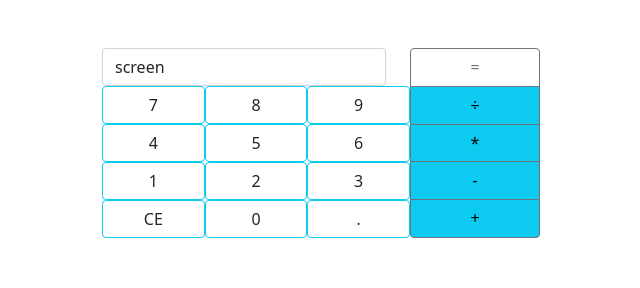
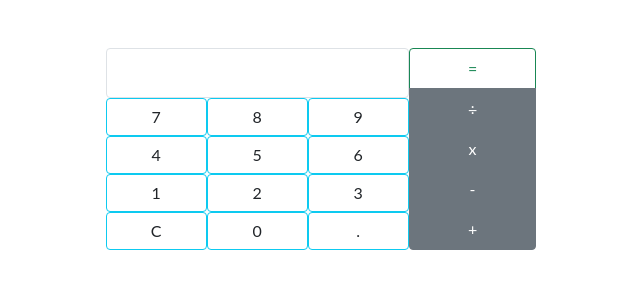
Before and after one commit to zahra315/calculator-js, a plain HTML site: page index.html in a window 1280 px wide. Shown: the whole page, without its empty margins (285-925 px from the left). Drawn offline with nearby package versions, Linux system fonts and the light colour scheme.

Commit message:
vanilla js calculator

```diff
--- a/assets/js/script.js
+++ b/assets/js/script.js
@@ -0,0 +1,92 @@
+var memory = "0",
+  current = "0",
+  operation = 0;
+const maxChar = 10;
+const display = document.querySelector(".display p");
+
+// Adding a value to screen
+function displayValue(dig) {
+  if (eval(current) === 0 && current.indexOf(".") === -1) {
+    current = dig;
+  } else {
+    current += dig;
+  }
+
+  display.innerHTML = current;
+}
+// Adding a decimal.
+function addDecimal() {
+  if (current.length === 0) {
+    current = "0.";
+  } else if (current.indexOf(".") === -1) {
+    current += ".";
+  }
+
+  display.innerHTML = current;
+}
+
+// Clear everything
+function allClear() {
+  current = "0";
+  Operation = 0;
+  memory = "0";
+
+  display.innerHTML = current;
+}
+
+/** The priorities of operators is
+multiply *	    1
+divide /	    2
+addition	+   3
+subtraction -	4
+ */
+function addOperation(op) {
+  if (operation !== 0) {
+    calculate();
+  }
+  if (op.indexOf("*") > -1) {
+    operation = 1;
+  }
+  if (op.indexOf("/") > -1) {
+    operation = 2;
+  }
+  if (op.indexOf("+") > -1) {
+    operation = 3;
+  }
+  if (op.indexOf("-") > -1) {
+    operation = 4;
+  }
+
+  memory = current;
+  current = "";
+
+  display.innerHTML = current;
+}
+
+// Calculate function
+function calculate() {
+  if (operation === 1) {
+    current = eval(memory) * eval(current);
+  }
+
+  if (operation === 2) {
+    if (eval(current) !== 0) {
+      current = eval(memory) / eval(current);
+    } else {
+      current = "Error";
+    }
+  }
+
+  if (operation === 3) {
+    current = eval(memory) + eval(current);
+  }
+  if (operation === 4) {
+    current = eval(memory) - eval(current);
+  }
+
+  current = current + "";
+  operation = 0;
+  memory = "0";
+
+  display.innerHTML = current;
+}
--- a/assets/style/style.css
+++ b/assets/style/style.css
@@ -0,0 +1,13 @@
+* {
+  border: 0;
+  margin: 0;
+  padding: 0;
+  font-family: "lato";
+  font-weight: 100;
+}
+.display {
+  position: relative;
+  width: 291px;
+  height: 50px;
+  border: 3px solid #2f2f2f;
+}
--- a/index.html
+++ b/index.html
@@ -10,7 +10,7 @@
       integrity="sha384-F3w7mX95PdgyTmZZMECAngseQB83DfGTowi0iMjiWaeVhAn4FJkqJByhZMI3AhiU"
       crossorigin="anonymous"
     />
-    <title>Calculator</title>
+    <title>Calculator :: By Zahra Seyedi</title>
     <link rel="stylesheet" type="text/css" href="./assets/style/style.css" />
   </head>
   <body>
@@ -19,33 +19,121 @@
         <div class="container justify-content-center d-flex m-5 pb-5">
           <div class="row">
             <div class="col-8">
-              <div class="row justify-content-md form-control">screen</div>
+              <div
+                class="justify-content-md border rounded row w-auto p-2 display"
+              >
+                <p></p>
+              </div>
               <div class="row row-cols-3">
-                <span class="btn btn-outline-info text-dark">7</span>
-                <span class="btn btn-outline-info text-dark">8</span>
-                <span class="btn btn-outline-info text-dark">9</span>
-                <span class="btn btn-outline-info text-dark">4</span>
-                <span class="btn btn-outline-info text-dark">5</span>
-                <span class="btn btn-outline-info text-dark">6</span>
-                <span class="btn btn-outline-info text-dark">1</span>
-                <span class="btn btn-outline-info text-dark">2</span>
-                <span class="btn btn-outline-info text-dark">3</span>
-                <span class="btn btn-outline-info text-dark">CE</span>
-                <span class="btn btn-outline-info text-dark">0</span>
-                <span class="btn btn-outline-info text-dark">.</span>
+                <button
+                  class="btn btn-outline-info text-dark digit"
+                  onclick="displayValue('7')"
+                >
+                  7
+                </button>
+                <button
+                  class="btn btn-outline-info text-dark digit"
+                  onclick="displayValue('8')"
+                >
+                  8
+                </button>
+                <button
+                  class="btn btn-outline-info text-dark digit"
+                  onclick="displayValue('9')"
+                >
+                  9
+                </button>
+                <button
+                  class="btn btn-outline-info text-dark digit"
+                  onclick="displayValue('4')"
+                >
+                  4
+                </button>
+                <button
+                  class="btn btn-outline-info text-dark digit"
+                  onclick="displayValue('5')"
+                >
+                  5
+                </button>
+                <button
+                  class="btn btn-outline-info text-dark digit"
+                  onclick="displayValue('6')"
+                >
+                  6
+                </button>
+                <button
+                  class="btn btn-outline-info text-dark digit"
+                  onclick="displayValue('1')"
+                >
+                  1
+                </button>
+                <button
+                  class="btn btn-outline-info text-dark digit"
+                  onclick="displayValue('2')"
+                >
+                  2
+                </button>
+                <button
+                  class="btn btn-outline-info text-dark digit"
+                  onclick="displayValue('3')"
+                >
+                  3
+                </button>
+                <button
+                  id="clear"
+                  class="btn btn-outline-info text-dark"
+                  onclick="allClear()"
+                >
+                  C
+                </button>
+                <button
+                  id="zero"
+                  class="btn btn-outline-info text-dark digit"
+                  onclick="displayValue('0')"
+                >
+                  0
+                </button>
+                <button
+                  class="btn btn-outline-info text-dark digit"
+                  onclick="addDecimal('.')"
+                >
+                  .
+                </button>
               </div>
             </div>
 
             <div class="col d-flex">
               <div class="col btn-group-vertical">
-                <span
-                  class="row btn btn-outline-secondary justify-content-start"
-                  >=</span
+                <button
+                  class="row btn btn-outline-success justify-content-start"
+                  onclick="calculate()"
                 >
-                <span class="row border-secondary btn btn-info">&#247;</span>
-                <span class="row border-secondary btn btn-info">*</span>
-                <span class="row border-secondary btn btn-info">-</span>
-                <span class="row border-secondary btn btn-info">+</span>
+                  =
+                </button>
+                <button
+                  class="row border-secondary btn btn-secondary operator"
+                  onclick="addOperation('/')"
+                >
+                  &divide
+                </button>
+                <button
+                  class="row border-secondary btn btn-secondary operator"
+                  onclick="addOperation('*')"
+                >
+                  x
+                </button>
+                <button
+                  class="row border-secondary btn btn-secondary operator"
+                  onclick="addOperation('-')"
+                >
+                  -
+                </button>
+                <button
+                  class="row border-secondary btn btn-secondary operator"
+                  onclick="addOperation('+')"
+                >
+                  +
+                </button>
               </div>
             </div>
           </div>
@@ -53,4 +141,5 @@
       </section>
     </div>
   </body>
+  <script src="./assets/js/script.js"></script>
 </html>
```
